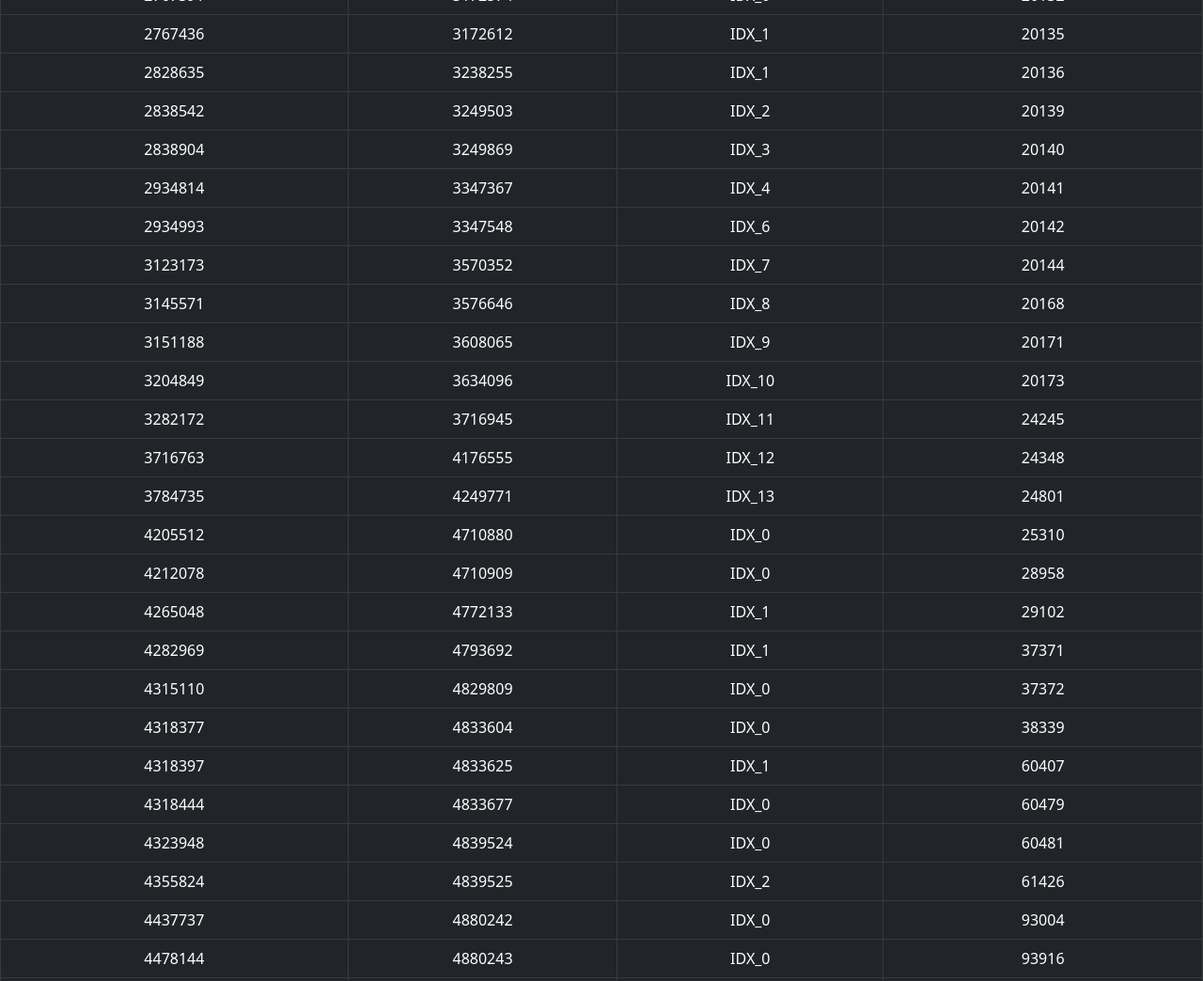
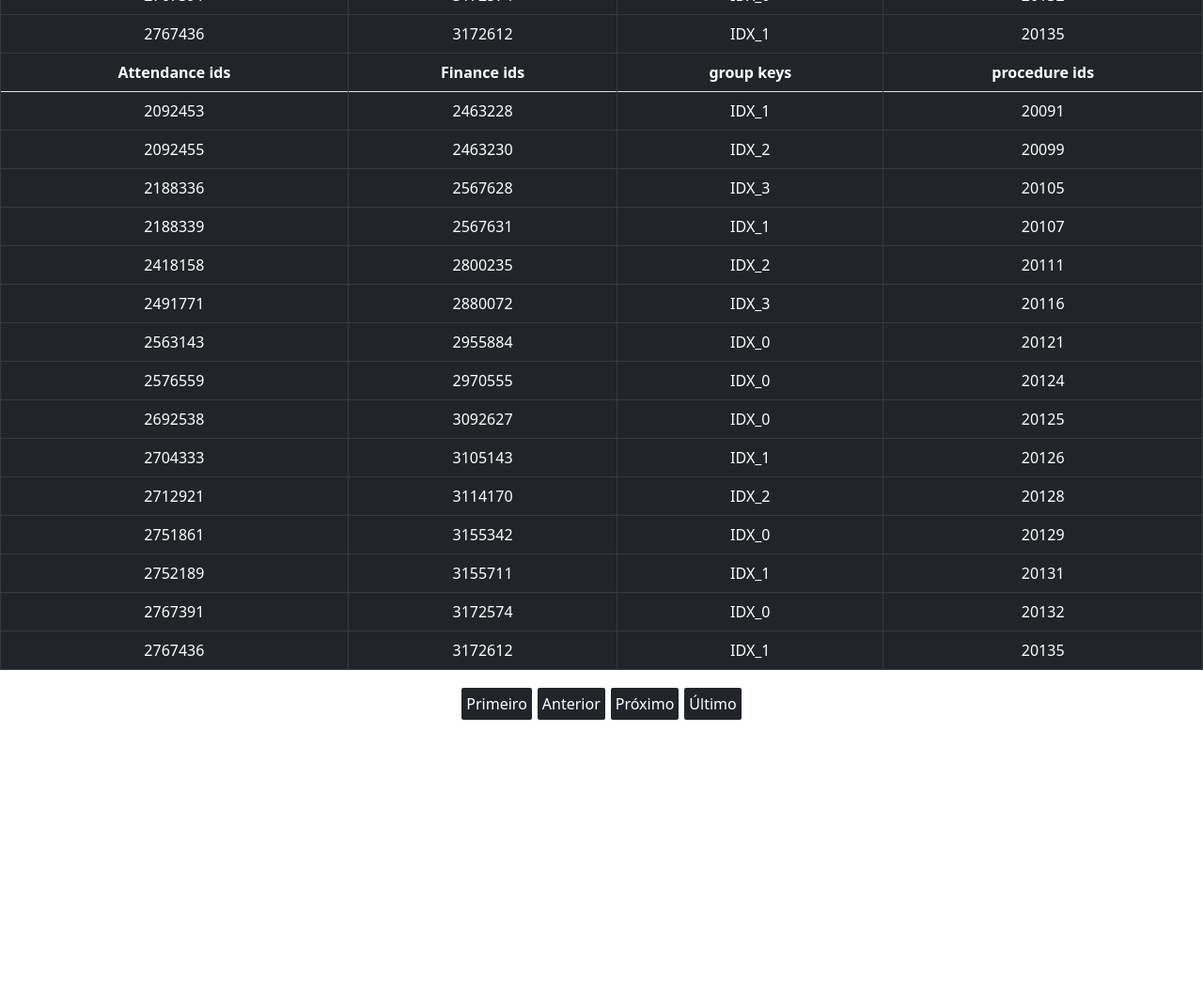
Before and after one commit to Rafaelssr/Desafios-, a plain HTML site: page desafio3-md-antigo/dashBoard.html in a window 1280 px wide. Shown: the part 600-1644 px from the top of the page at 94% size. After the commit the page ends 1369 px from the top, so only its background shows below. Drawn offline with nearby package versions, Linux system fonts and the light colour scheme.

Commit message:
finalização da tabela e início da paginação

```diff
--- a/desafio1-md-antigo/dataStructure.js
+++ b/desafio1-md-antigo/dataStructure.js
@@ -123,7 +123,7 @@ const createList = async () => {
 };
 
 // função que cria as células e linhas da tabela
-const createCells = (guides) => {
+const createCells = guides => {
   clearData();
 
   guides.forEach((guide) => {
--- a/desafio3-md-antigo/dashBoard.html
+++ b/desafio3-md-antigo/dashBoard.html
@@ -9,10 +9,21 @@
       integrity="sha384-EVSTQN3/azprG1Anm3QDgpJLIm9Nao0Yz1ztcQTwFspd3yD65VohhpuuCOmLASjC"
       crossorigin="anonymous"
     />
+    <link
+      href="dashboard.css"
+      rel="stylesheet"
+    />
     <title>Dashboard - Desafio 03</title>
   </head>
-  <body >
+  <body>
     <div class="tableDiv" style="display: flex; justify-content: center;">
+      <tbody id="rows-body"></tbody>
+    </div>
+    <div class="paginationArea">
+      <button class="firstButton" id="button" >Primeiro</button>
+      <button class="previousButton" id="button">Anterior</button>
+      <button class="nextButton" id="button" onclick="nextPage()">Próximo</button>
+      <button class="lastButton" id="button" >Último</button>
     </div>
   </body>
   <script
--- a/desafio3-md-antigo/dashboard.css
+++ b/desafio3-md-antigo/dashboard.css
@@ -1,3 +1,13 @@
-.text  {
-    text-align: center;
+.paginationArea{
+    display:flex;
+    justify-content: center;
 }
+
+#button{
+    background-color: #212529 ;
+    color: white;
+    border: none;
+    border-radius: 2px;
+    margin: 3px;
+    padding: 5px;
+}
--- a/desafio3-md-antigo/dashboard.js
+++ b/desafio3-md-antigo/dashboard.js
@@ -17,10 +17,11 @@ const dataCopy = _data;
 let currentPage = 1;
 let totalPerPage = 15;
 
-const pagination = (array, page, guidesPerPage) => {
-  return array.slice((page - 1) * guidesPerPage, page * guidesPerPage);
+
+const pagination = (array, page) => {
+  // console.log(array);
+  return array.slice((page - 1) * totalPerPage, page * totalPerPage);
 };
-const body = document.querySelector('.body');
 
 const tableDiv = document.querySelector(".tableDiv");
 const table = document.createElement("table");
@@ -43,9 +44,8 @@ const dataTreatment = (guides) => {
 };
 
 const uniteData = (filters) => {
-  const finalData = filters.reduce((acc, filter) => {
-    Object.entries(filter).forEach(([key, value]) => {
-      if (!acc[key]) acc[key] = { count: 0 };
+  const finalData = filters.reduce((acc, filter) => { Object.entries(filter).forEach(([key, value]) => {
+      if (!acc[key]) acc[key] = {count: 0};
       if (acc[key]) acc[key].count += value.count;
     });
 
@@ -60,88 +60,65 @@ const financeFilter = dataTreatment("finance_id");
 const groupKeyFilter = dataTreatment("group_key");
 const procedureIdFilter = dataTreatment("procedure_id");
 
-const clearTable = () => {
-  const totalPages = Math.ceil(dataCopy.length / totalPerPage);
-  for (let i = 0; i <= totalPages; i++) {
-    const row = document.createElement("tr");
-    row.insertCell().textContent = "";
-    row.insertCell().textContent = "";
-    row.insertCell().textContent = "";
-    row.insertCell().textContent = "";
-  }
-};
+
 const finalAttendanceData = uniteData([attendanceFilter]);
 const finalFinanceData = uniteData([financeFilter]);
 const finalProcedureData = uniteData([procedureIdFilter]);
 const finalGroupKeyData = uniteData([groupKeyFilter]);
 
-const createTable = () => {
-  clearTable();
-
-  const thead = document.createElement("thead");
-
+const createTable = data => {
   const headingRow = table.insertRow();
-  const headingTitles = [
-    "Attendance ids",
-    "Finance ids",
-    "group keys",
-    "procedure ids",
-  ];
+  const headingTitles = ["Attendance ids", "Finance ids", "group keys", "procedure ids"];
 
   headingTitles.forEach((title) => {
     const th = document.createElement("th");
     th.classList.add("table-dark");
-    th.setAttribute("style", 'text-align : center');
+    th.setAttribute("style", "text-align : center");
 
     th.textContent = title;
     headingRow.appendChild(th);
   });
 
-  finalAttendanceData.forEach((_filter, i) => {
-
+  data.forEach((_filter, i) => {
     const keyFormatter = (key) => {
       const format = key.match(/IDX_\d+/);
       return format;
-    }
+    };
 
     const row = document.createElement("tr");
-    row.setAttribute("style", 'text-align: center');
+    row.setAttribute("style", "text-align: center");
     row.classList.add("table-dark");
+    row.textContent = '';
 
     row.insertCell().textContent = finalAttendanceData[i].key;
     row.insertCell().textContent = finalFinanceData[i].key;
     row.insertCell().textContent = keyFormatter(finalGroupKeyData[i].key);
-    row.insertCell().textContent = finalProcedureData[ i ]?.key;
-    if (finalProcedureData[ i ]?.key === null) {
-      finalProcedureData[ i ].key.textContent = ""}
-    console.log(finalProcedureData[ i ]);
+    row.insertCell().textContent = finalProcedureData[i]?.key && finalProcedureData[i]?.key !== "null" ? finalProcedureData[i]?.key : "-";
+
     tbody.appendChild(row);
   });
 
-  tbody.appendChild(thead);
   table.appendChild(tbody);
   tableDiv.appendChild(table);
 
   table.classList.add("table", "table-bordered");
 };
 
-const createButtons = () => {
-  for (let i = 0; i <= 4; i++){
-    const button = document.createElement('button');
-    button.classList.add("tableButtons");
-    button.textContent = i;
-    button.value = button.innerHTML;
-    button.appendChild(tbody);
+let totalPages = 10;
+const nextPage = () => {
+  console.log('pow');
+  if (currentPage < totalPages) {
+    currentPage++;
+    const initialArray = pagination(finalAttendanceData, currentPage);
+    createTable(initialArray, currentPage);
   }
+
 }
 
-createButtons();
-
-
-
+nextPage();
 
 document.addEventListener("DOMContentLoaded", () => {
-  pagination(finalAttendanceData, currentPage, totalPerPage);
-  pagination(finalFinanceData, currentPage, totalPerPage);
-  createTable();
+  let currentPage = 1;
+  const initialArray = pagination(finalAttendanceData, currentPage);
+  createTable(initialArray);
 });
```
